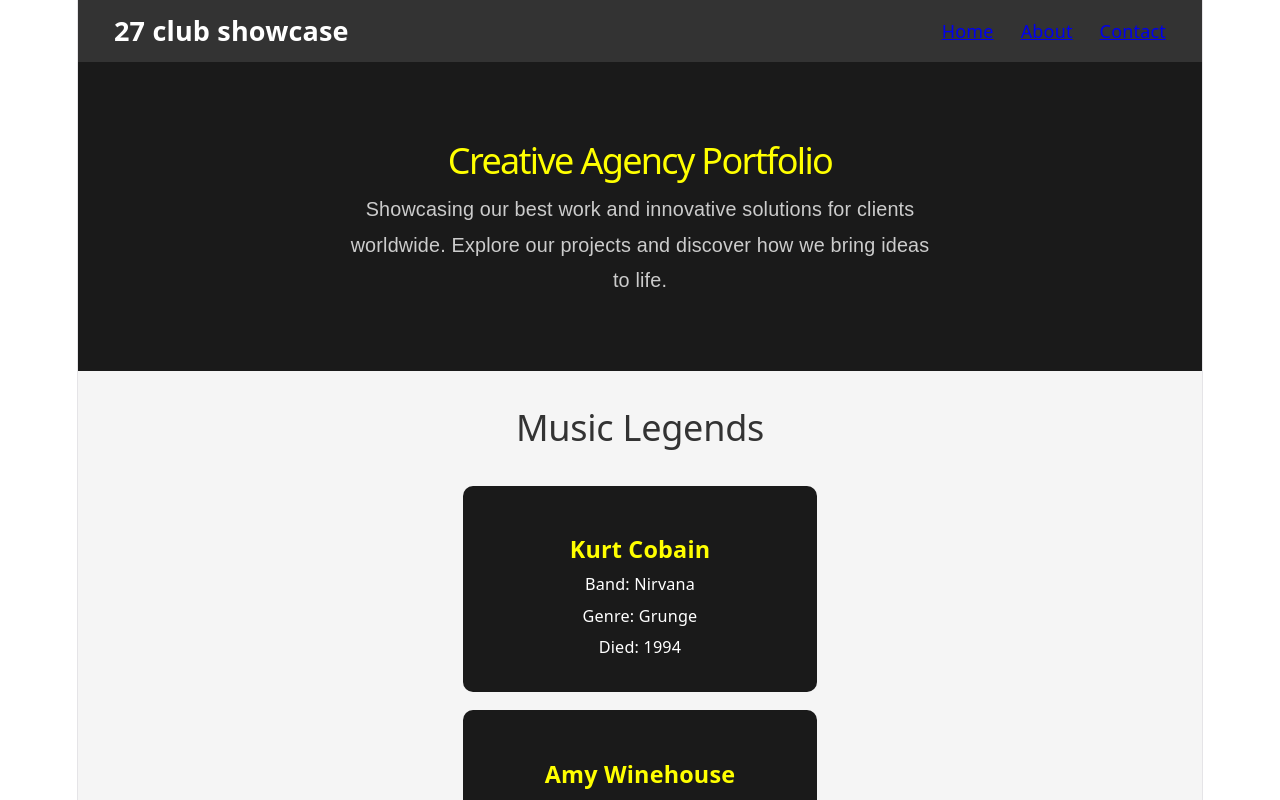
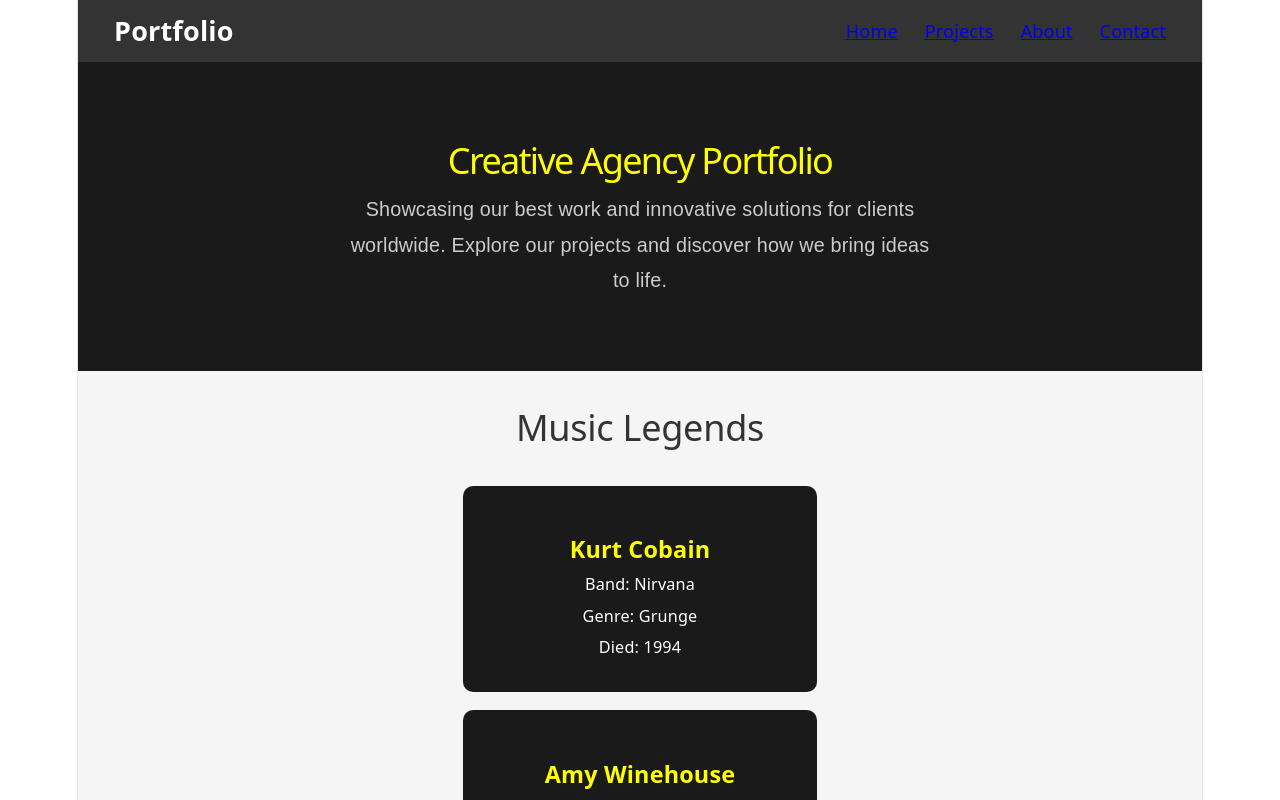
Before and after one commit to torshow/27-club-react, a React (Vite) app: page / in a window 1280 px wide. Shown: the top 800 px of the page. Built offline with nearby package versions, Linux system fonts and the light colour scheme.

Commit message:
update navbar links and logo

```diff
--- a/src/components/NavBar.jsx
+++ b/src/components/NavBar.jsx
@@ -3,9 +3,10 @@
 function NavBar() {
   return (
     <nav className="nav">
-      <div className="logo">27 club showcase</div>
+      <div className="logo">Portfolio</div>
       <ul className="links">
         <li><a href="/">Home</a></li>
+        <li><a href="/projects">Projects</a></li>
         <li><a href="/about">About</a></li>
         <li><a href="/contact">Contact</a></li>
       </ul>
```
